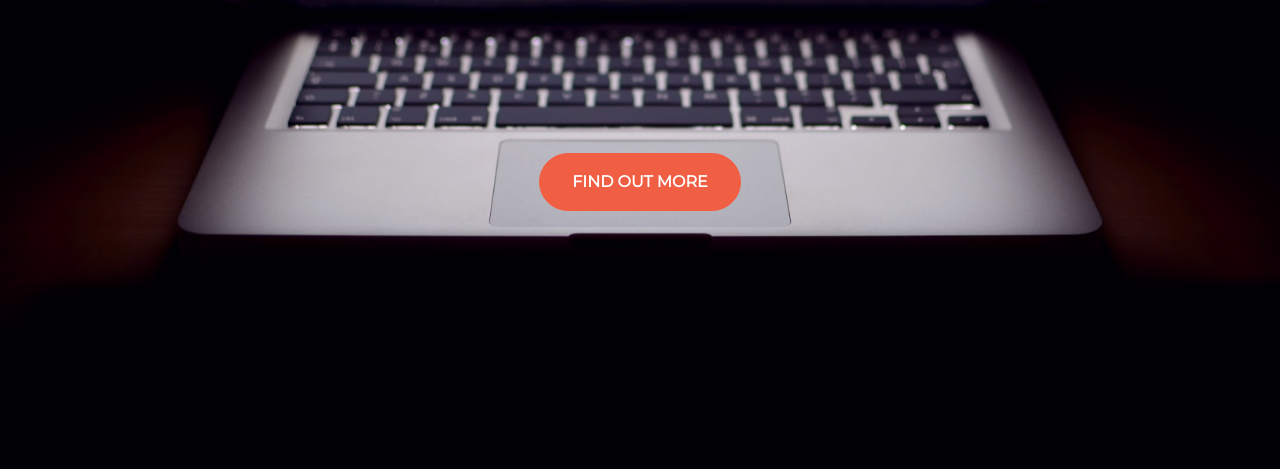
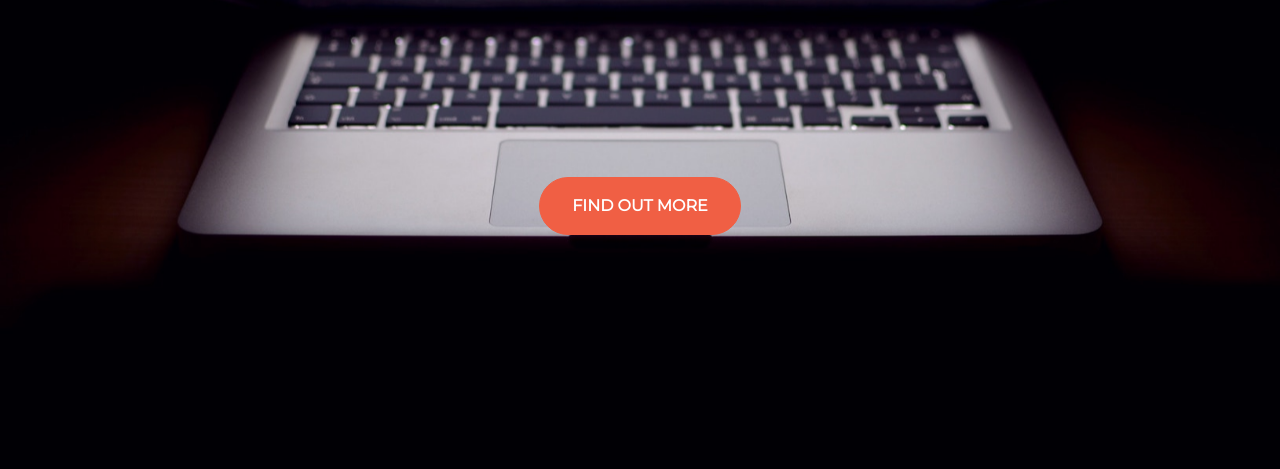
Before and after one commit to hendramuljono8/startup-of-the-year, a plain HTML site: page index.html in a window 1280 px wide. Shown: the part 331-800 px from the top of the page. Drawn offline with nearby package versions, Linux system fonts and the light colour scheme.

Commit message:
changed buffer height to 13rem

```diff
--- a/style.css
+++ b/style.css
@@ -44,5 +44,5 @@ h1 {
 }
 
 .buffer {
-	height: 10rem;
+	height: 13rem;
 }
```
